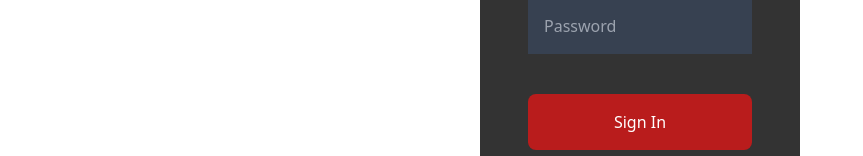
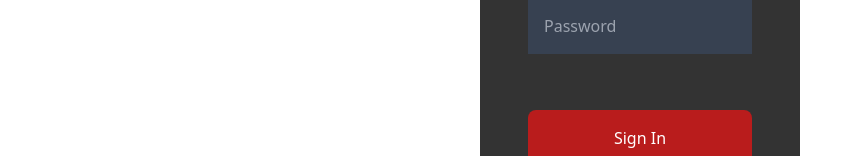
Before and after one commit to Devilcoder2/NetflixGPT, a React (Create React App) app: page / in a window 1280 px wide. Shown: the part 366-522 px from the top of the page, without its empty margins (0-863 px from the left). Built offline with nearby package versions, Linux system fonts and the light colour scheme.

Commit message:
Minor change in UI

```diff
--- a/src/components/Login.js
+++ b/src/components/Login.js
@@ -55,7 +55,7 @@ const Login = () => {
           className="p-4 my-4 w-full bg-gray-700"
         />
 
-        <p className="text-red-500">{errorMessage}</p>
+        <p className="text-red-500 font-bold text-lg py-2">{errorMessage}</p>
 
         <button
           className="p-4 my-6 w-full bg-red-700 rounded-lg"
```
